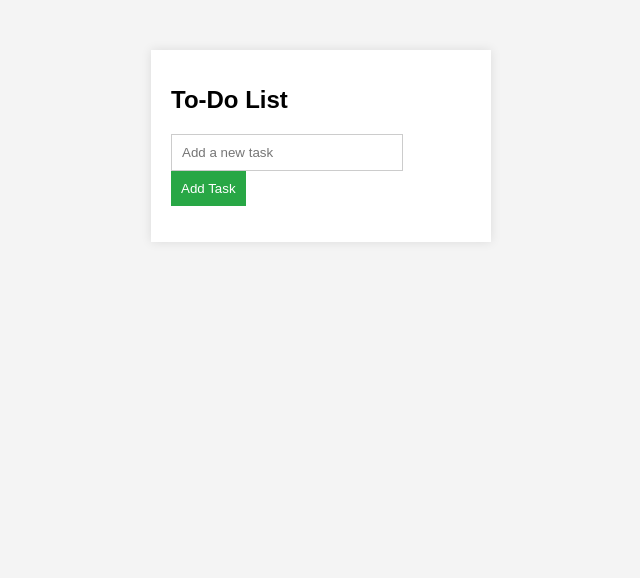
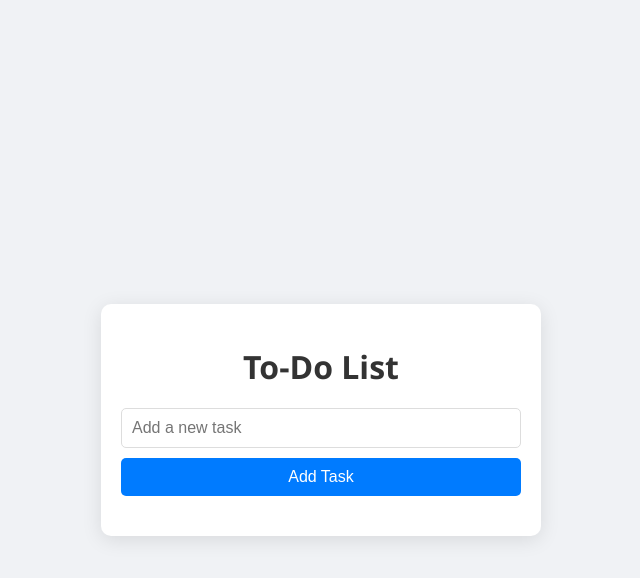
Before and after one commit to Razab-Ali/To-do_first_webapp, a plain HTML site: page index.html in a window 1280 px wide. Shown: the whole page, without its empty margins (319-959 px from the left). Drawn offline with Linux system fonts and the light colour scheme.

Commit message:
Update styles.css

```diff
--- a/styles.css
+++ b/styles.css
@@ -1,47 +1,63 @@
 body {
-    font-family: Arial, sans-serif;
-    background-color: #f4f4f4;
+    font-family: 'Segoe UI', Tahoma, Geneva, Verdana, sans-serif;
+    background-color: #f0f2f5;
     margin: 0;
-    padding: 0;
+    padding: 20px;
+    display: flex;
+    justify-content: center;
+    align-items: center;
+    height: 100vh;
 }
 
 .container {
-    width: 300px;
-    margin: 50px auto;
+    max-width: 400px;
+    width: 100%;
+    background: white;
     padding: 20px;
-    background: white;
-    box-shadow: 0 0 10px rgba(0, 0, 0, 0.1);
+    border-radius: 10px;
+    box-shadow: 0 4px 20px rgba(0, 0, 0, 0.1);
 }
 
 h1 {
-    font-size: 24px;
+    text-align: center;
+    color: #333;
     margin-bottom: 20px;
 }
 
 input {
-    width: 70%;
+    width: calc(100% - 22px);
     padding: 10px;
-    border: 1px solid #ccc;
+    border: 1px solid #ddd;
+    border-radius: 5px;
+    margin-bottom: 10px;
+    font-size: 16px;
 }
 
 button {
+    width: 100%;
     padding: 10px;
-    background-color: #28a745;
+    border: none;
+    background: #007bff;
     color: white;
-    border: none;
+    border-radius: 5px;
+    cursor: pointer;
+    font-size: 16px;
+    transition: background 0.3s ease;
+}
+
+button:hover {
+    background: #0056b3;
 }
 
 ul {
     list-style-type: none;
     padding: 0;
+    margin-top: 20px;
 }
 
 li {
+    display: flex;
+    justify-content: space-between;
+    align-items: center;
     padding: 10px;
-    border-bottom: 1px solid #ccc;
-}
-
-.completed {
-    text-decoration: line-through;
-    color: gray;
-}
+    border:
```
